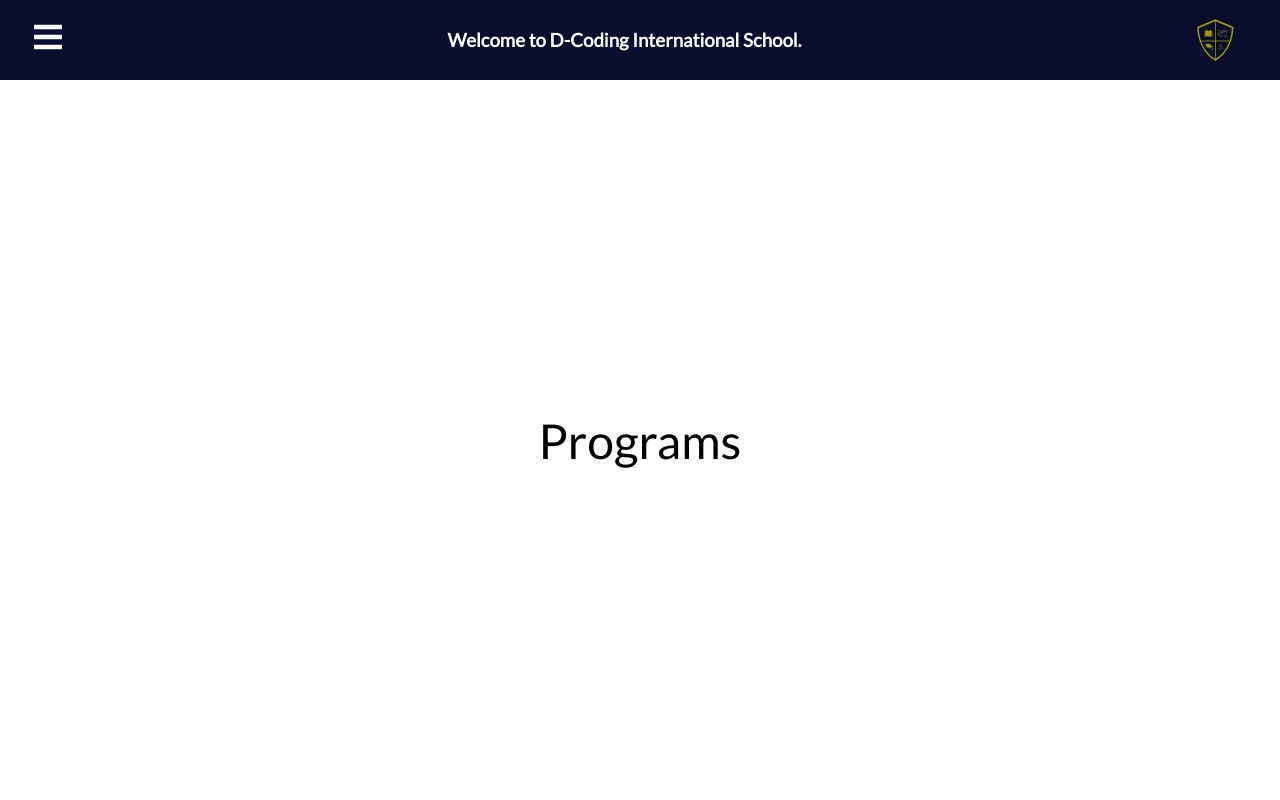
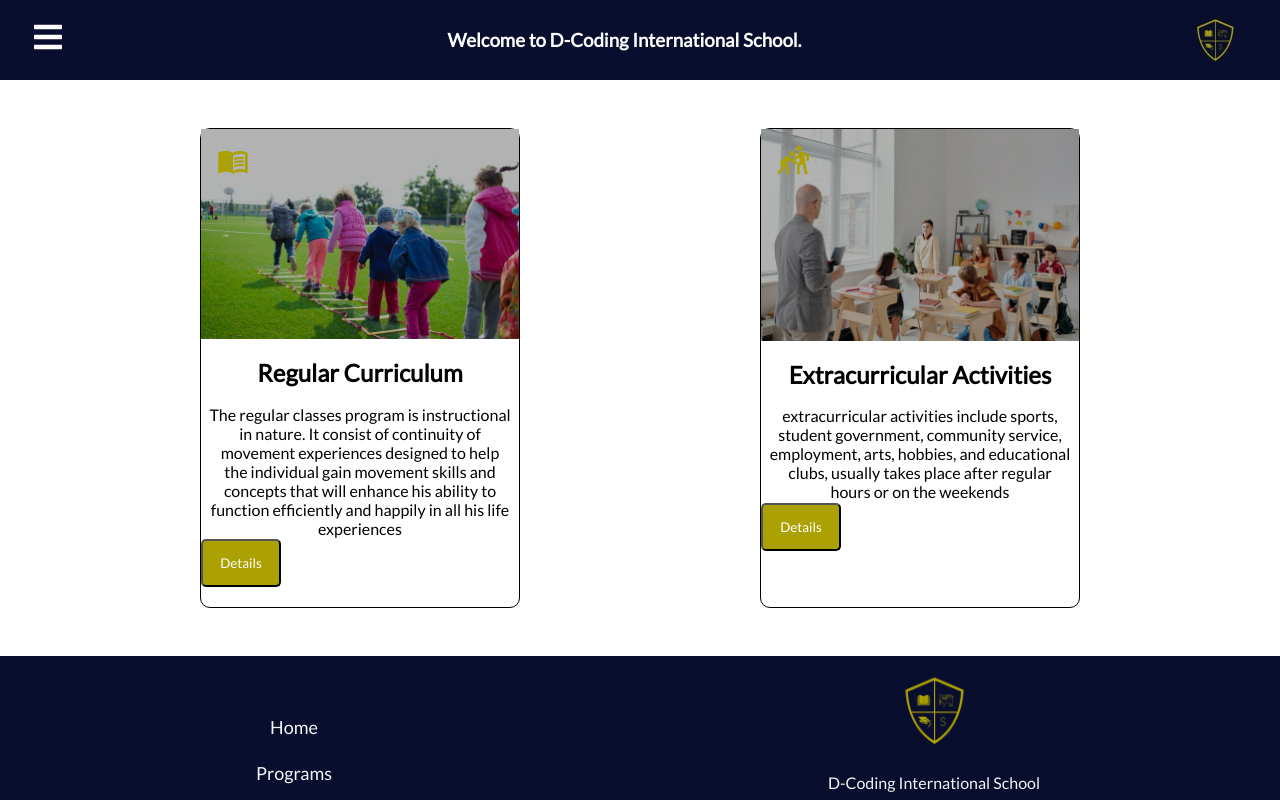
Before and after one commit to freesudani/DCoding-International-School, a React (Create React App) app: page /programs in a window 1280 px wide. Shown: the top 800 px of the page. Built offline with nearby package versions, Linux system fonts and the light colour scheme; a web font is replaced by a local one.

Commit message:
add Programs

```diff
--- /dev/null
+++ b/src/components/ProgramCard.js
@@ -0,0 +1,17 @@
+import React from "react";
+
+import classes from "./ProgramCard.module.css";
+
+const ProgramCard = (props) => {
+  return (
+    <div className={classes.card}>
+      <img src={props.image} alt={props.title} className={classes.image} />
+      <h2 className={classes.title}>{props.title}</h2>
+      <div className={classes.icon}>{props.icon}</div>
+      <p className={classes.desc}>{props.description}</p>
+      <button className={classes.btn}> Details</button>
+    </div>
+  );
+};
+
+export default ProgramCard;
--- /dev/null
+++ b/src/components/ProgramCard.module.css
@@ -0,0 +1,44 @@
+.card {
+  height: 30rem;
+  width: 20rem;
+  border: 1px solid #000;
+  border-radius: 10px;
+  position: relative;
+}
+
+.image {
+  width: 100%;
+  filter: brightness(70%);
+}
+
+.title {
+  text-transform: capitalize;
+  width: 100%;
+  margin: 1rem auto;
+  text-align: center;
+}
+
+.icon {
+  position: absolute;
+  width: 0.5rem;
+  font-size: 2rem;
+  top: 1rem;
+  left: 1rem;
+  color: #aba104;
+}
+
+.desc {
+  text-align: center;
+  padding: 0.1rem 0.5rem;
+}
+
+.btn {
+  position: absloute;
+  background-color: #aba104;
+  border-radius: 5px;
+  color: white;
+  width: 5rem;
+  height: 3rem;
+  bottom: -2rem;
+  cursor: pointer;
+}
--- /dev/null
+++ b/src/data/ProgramsData.js
@@ -0,0 +1,21 @@
+import React from "react";
+import Image1 from "../assets/pexels-lukas-296301.jpg";
+import Image2 from "../assets/pexels-max-fischer-5212331.jpg";
+import { MdMenuBook, MdSportsKabaddi } from "react-icons/md";
+
+export const ProgramsData = [
+  {
+    title: "regular curriculum",
+    icon: <MdMenuBook />,
+    image: Image1,
+    description:
+      "The regular classes program is instructional in nature. It consist of continuity of movement experiences designed to help the individual gain movement skills and concepts that will enhance his ability to function efficiently and happily in all his life experiences",
+  },
+  {
+    title: "extracurricular activities",
+    icon: <MdSportsKabaddi />,
+    image: Image2,
+    description:
+      "extracurricular activities include sports, student government, community service, employment, arts, hobbies, and educational clubs, usually takes place after regular hours or on the weekends",
+  },
+];
--- a/src/pages/Programs.js
+++ b/src/pages/Programs.js
@@ -1,7 +1,16 @@
 import React from "react";
+import { ProgramsData } from "../data/ProgramsData";
+import ProgramCard from "../components/ProgramCard";
+import classes from "./Programs.module.css";
 
 const Programs = () => {
-  return <div className="programs">Programs</div>;
+  return (
+    <div className={classes.programs}>
+      {ProgramsData.map((data, index) => {
+        return <ProgramCard {...data} key={index} />;
+      })}
+    </div>
+  );
 };
 
 export default Programs;
--- /dev/null
+++ b/src/pages/Programs.module.css
@@ -0,0 +1,6 @@
+.programs {
+  padding: 3rem 5rem;
+  display: flex;
+  justify-content: space-around;
+  align-items: center;
+}
```
Also changed, not shown: src/assets/pexels-lukas-296301.jpg (added), src/assets/pexels-max-fischer-5212331.jpg (added).
